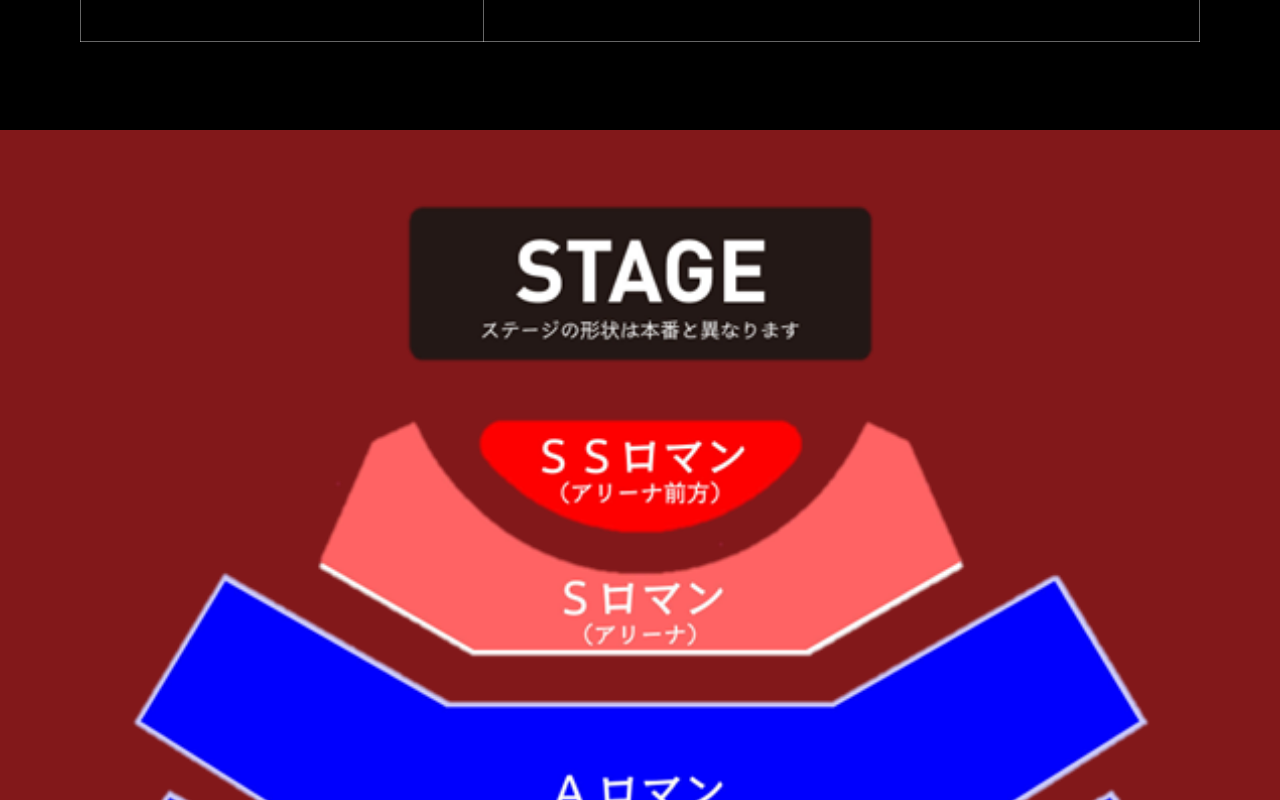
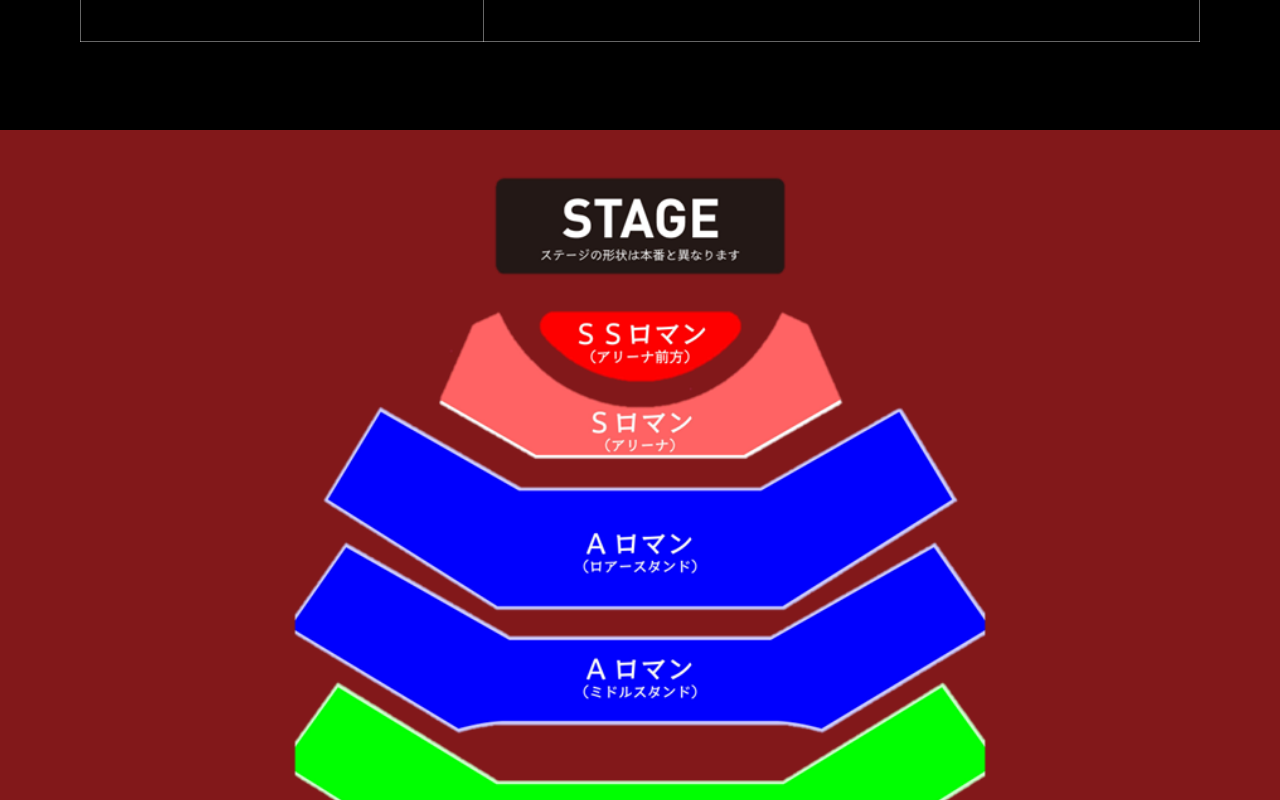
Before and after one commit to sakuya10969/reiwaroman, a React (Vite) app: page / in a window 1280 px wide. Shown: the part 8500-9300 px from the top of the page. Built offline with nearby package versions, Linux system fonts and the light colour scheme.

Commit message:
fix: stage picture

```diff
--- a/src/components/Main.tsx
+++ b/src/components/Main.tsx
@@ -62,7 +62,7 @@ export default function Main() {
 
       {/* Stage */}
       <section id="stage" className="scroll-mt-[64px]">
-        <img src={Stage} alt="Stage" className="w-full h-full object-cover bg-red-900" />
+        <img src={Stage} alt="Stage" className="w-full h-auto max-h-screen object-contain bg-red-900" />
       </section>
 
       {/* Caution */}
```
